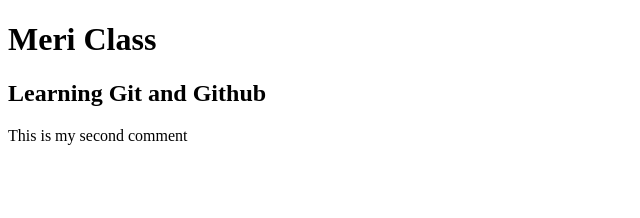
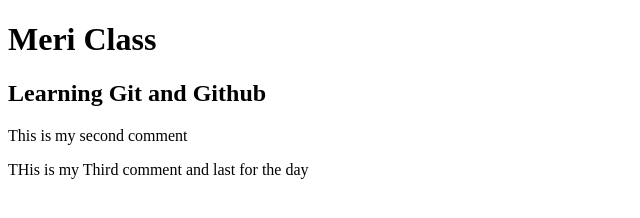
Before and after one commit to NikPihu/MyGitPractice, a plain HTML site: page index.html in a window 1280 px wide. Shown: the whole page, without its empty margins (0-640 px from the left). Drawn offline with Linux system fonts and the light colour scheme.

Commit message:
This is my commit in repo

```diff
--- a/index.html
+++ b/index.html
@@ -9,5 +9,6 @@
     <h1>Meri Class</h1>
     <h2>Learning Git and Github</h2>
     <p>This is my second comment</p>
+    <p>THis is my Third comment and last for the day</p>
 </body>
 </html>
```
